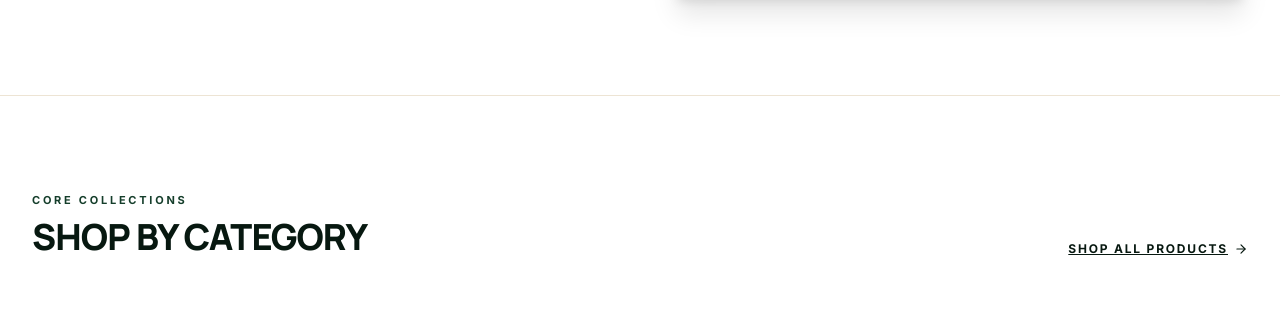
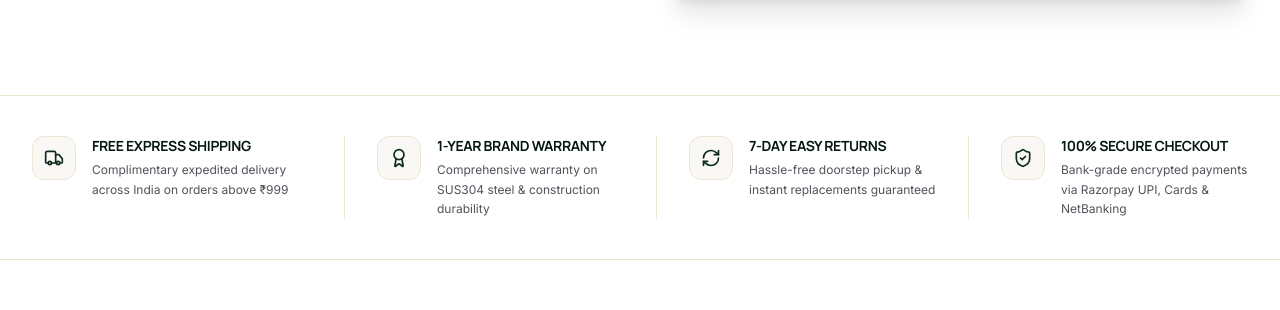
Before and after one commit to negikarecode/Urban-Essentials-India, a Next.js app: page / in a window 1280 px wide. Shown: the part 931-1241 px from the top of the page. Built offline with nearby package versions, Linux system fonts and the light colour scheme; no server answers; the database is empty.

Commit message:
style: position TrustSection (Free Shipping, 1-Year Warranty, 7-Day Easy Returns, Secure Checkout) directly above Shop by Categories

```diff
--- a/src/app/page.tsx
+++ b/src/app/page.tsx
@@ -1,10 +1,10 @@
 import React from 'react';
 import { HeroBanner } from '@/components/home/HeroBanner';
+import { TrustSection } from '@/components/home/TrustSection';
 import { ShopByCategory } from '@/components/home/ShopByCategory';
 import { PromotionalSection } from '@/components/home/PromotionalSection';
 import { TrendingProducts } from '@/components/home/TrendingProducts';
 import { BestSellers } from '@/components/home/BestSellers';
-import { TrustSection } from '@/components/home/TrustSection';
 import { Newsletter } from '@/components/home/Newsletter';
 
 export const metadata = {
@@ -16,23 +16,23 @@ export const metadata = {
 export default function HomePage() {
   return (
     <div className="flex flex-col min-h-screen">
-      {/* 1. Hero Section */}
+      {/* 1. Hero Lookbook Section */}
       <HeroBanner />
 
-      {/* 2. Core Categories (Bottles, Bags, Lunchboxes) */}
+      {/* 2. Trust Pillars (Free Shipping, 1-Year Warranty, 7-Day Returns, Secure Checkout) - Placed Above Categories */}
+      <TrustSection />
+
+      {/* 3. Core 3 Categories (Bottles, Bags, Lunchboxes) */}
       <ShopByCategory />
 
-      {/* 3. Best Sellers */}
+      {/* 4. Best Sellers */}
       <BestSellers />
 
-      {/* 4. Promotional Banner */}
+      {/* 5. Promotional Capsule Offer */}
       <PromotionalSection />
 
-      {/* 5. Trending Products */}
+      {/* 6. Trending Customer Favorites */}
       <TrendingProducts />
-
-      {/* 6. Trust Section */}
-      <TrustSection />
 
       {/* 7. Newsletter Section */}
       <Newsletter />
--- a/src/components/home/TrustSection.tsx
+++ b/src/components/home/TrustSection.tsx
@@ -1,65 +1,53 @@
 import React from 'react';
-import { ShieldCheck, RefreshCw, Award, Truck, Lock } from 'lucide-react';
+import { Truck, Award, RefreshCw, ShieldCheck } from 'lucide-react';
 
 const TRUST_PILLARS = [
   {
-    icon: <Lock className="w-6 h-6 text-brand-forest-800" />,
-    title: 'Secure Payments',
-    description: '100% Encrypted & Safe checkout via Razorpay with UPI, Credit/Debit Cards, NetBanking, and Wallets.',
+    icon: <Truck className="w-5 h-5 text-brand-forest-900" />,
+    title: 'Free Express Shipping',
+    description: 'Complimentary expedited delivery across India on orders above ₹999',
   },
   {
-    icon: <RefreshCw className="w-6 h-6 text-brand-forest-800" />,
-    title: 'Easy 7-Day Returns',
-    description: 'Zero hassle returns and replacements if your item is damaged or not 100% up to your standards.',
+    icon: <Award className="w-5 h-5 text-brand-forest-900" />,
+    title: '1-Year Brand Warranty',
+    description: 'Comprehensive warranty on SUS304 steel & construction durability',
   },
   {
-    icon: <Award className="w-6 h-6 text-brand-forest-800" />,
-    title: 'Quality Products',
-    description: '304 Food-Grade Certified Stainless Steel, BPA-Free polymers, and a comprehensive 1-Year Brand Warranty.',
+    icon: <RefreshCw className="w-5 h-5 text-brand-forest-900" />,
+    title: '7-Day Easy Returns',
+    description: 'Hassle-free doorstep pickup & instant replacements guaranteed',
   },
   {
-    icon: <Truck className="w-6 h-6 text-brand-forest-800" />,
-    title: 'Fast Free Shipping',
-    description: 'Complimentary expedited door-to-door delivery across all pin codes in India on orders over ₹999.',
+    icon: <ShieldCheck className="w-5 h-5 text-brand-forest-900" />,
+    title: '100% Secure Checkout',
+    description: 'Bank-grade encrypted payments via Razorpay UPI, Cards & NetBanking',
   },
 ];
 
 export function TrustSection() {
   return (
-    <section className="py-16 sm:py-20 bg-brand-cream-100/60 border-b border-brand-cream-300">
+    <section className="bg-white border-b border-brand-cream-300 py-8 sm:py-10">
       <div className="max-w-7xl mx-auto px-4 sm:px-6 lg:px-8">
-
-        <div className="text-center max-w-2xl mx-auto mb-12">
-          <span className="text-xs font-bold uppercase tracking-widest text-brand-forest-700">
-            The Urban Essentials Standard
-          </span>
-          <h2 className="font-serif font-extrabold text-2xl sm:text-3xl lg:text-4xl text-brand-forest-950 mt-1">
-            Built for Durability. Backed by Trust.
-          </h2>
-          <p className="text-xs sm:text-sm text-brand-charcoal-600 mt-2">
-            Every product is tested under real-world conditions to withstand drops, daily transit, and heavy use.
-          </p>
-        </div>
-
-        <div className="grid grid-cols-1 sm:grid-cols-2 lg:grid-cols-4 gap-6">
+        <div className="grid grid-cols-1 sm:grid-cols-2 lg:grid-cols-4 gap-6 lg:gap-8 divide-y sm:divide-y-0 sm:divide-x divide-brand-cream-300">
           {TRUST_PILLARS.map((pillar, idx) => (
             <div
               key={idx}
-              className="bg-white rounded-3xl p-6 sm:p-7 border border-brand-cream-300 shadow-xs hover:shadow-md transition-shadow duration-300 flex flex-col items-center text-center space-y-3"
+              className={`flex items-start gap-4 ${idx !== 0 ? 'pt-6 sm:pt-0 sm:pl-6 lg:pl-8' : ''}`}
             >
-              <div className="w-14 h-14 rounded-2xl bg-brand-cream-100 flex items-center justify-center border border-brand-cream-300 shadow-xs">
+              <div className="w-11 h-11 rounded-xl bg-brand-cream-100 flex items-center justify-center shrink-0 border border-brand-cream-300 text-brand-forest-900 shadow-2xs">
                 {pillar.icon}
               </div>
-              <h3 className="font-serif font-bold text-base sm:text-lg text-brand-forest-950">
-                {pillar.title}
-              </h3>
-              <p className="text-xs text-brand-charcoal-600 leading-relaxed">
-                {pillar.description}
-              </p>
+              <div className="space-y-1 text-left">
+                <h3 className="font-serif font-bold text-sm text-brand-forest-950 uppercase tracking-tight">
+                  {pillar.title}
+                </h3>
+                <p className="text-xs text-brand-charcoal-600 leading-relaxed font-normal">
+                  {pillar.description}
+                </p>
+              </div>
             </div>
           ))}
         </div>
-
       </div>
     </section>
   );
```
